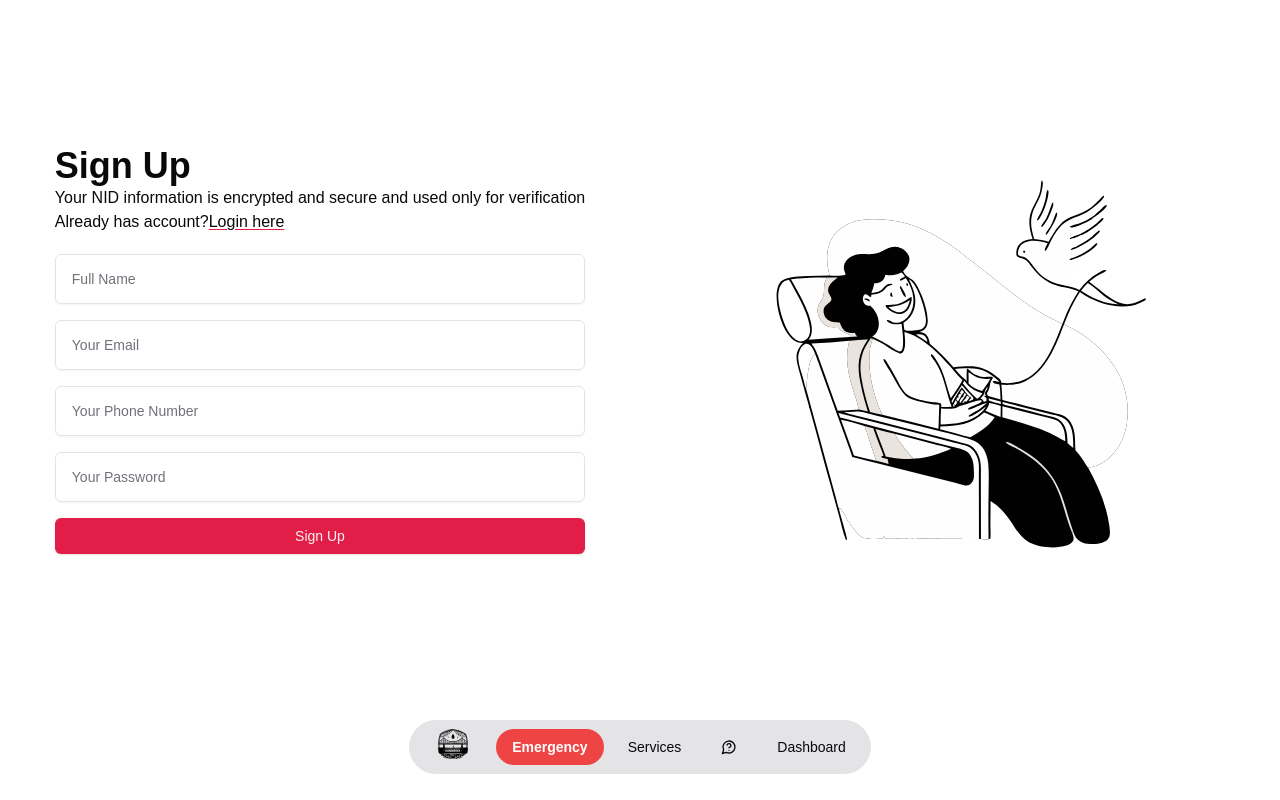
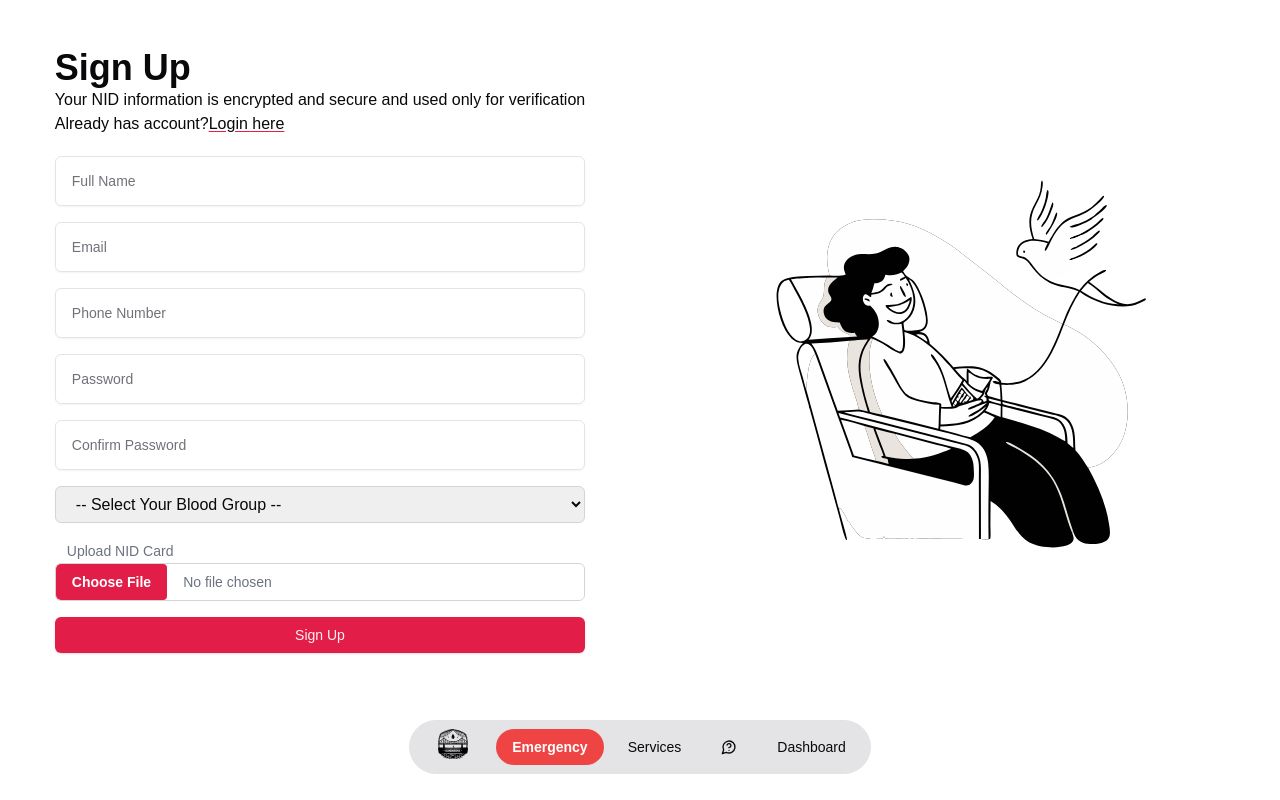
Before and after one commit to istiaqueahmedarik/blood_bridge, a Next.js app in the folder client/: page /signup in a window 1280 px wide. Built offline with nearby package versions, Linux system fonts and the light colour scheme.

Commit message:
signup modified

```diff
--- a/client/src/app/donor/layout.tsx
+++ b/client/src/app/donor/layout.tsx
@@ -65,7 +65,7 @@ async function layout({
                         <div className='bg-muted aspect-video rounded-xl min-h-[calc(35svh-theme(spacing.4))] grid place-content-center'>
                             <div className='mx-auto '>
                                 <Image
-                                    src="/ariful.jpg"
+                                    src="/rf.jpeg"
                                     height={70}
                                     width={70}
                                     alt="ariful Image"
@@ -76,7 +76,7 @@ async function layout({
                                 <div className="text-lg">Md. Sajedullah Aref</div>
                                 <div className="">
                                     <span className="text-muted-foreground">Blood Group: </span>
-                                    <span className=" font-bold">A+</span>
+                                    <span className=" font-bold">O+ve</span>
                                 </div>
                                 <div className="">
                                     <Button className="hover:text-destructive" variant="ghost" asChild>
--- a/client/src/app/emergency/page.tsx
+++ b/client/src/app/emergency/page.tsx
@@ -14,7 +14,7 @@ const EmergencyBloodRequestForm = () => {
             <div className="grid grid-cols-1 md:grid-cols-2 gap-8">
                 <div className="space-y-6">
                     <div className="text-center">
-                        <DropletIcon className="mx-auto h-12 w-12 text-destructive" />
+                        <DropletIcon className="mx-auto h-12 w-12 text-destructive text-red-600 fill-current" />
                         <h1 className="mt-2 text-3xl font-bold text-foreground">Emergency Blood Request</h1>
                         <p className="mt-1 text-sm text-muted-foreground">Turn on your location for real-time access</p>
                     </div>
--- a/client/src/app/login/page.tsx
+++ b/client/src/app/login/page.tsx
@@ -24,7 +24,7 @@ function page() {
             </Link>
           </p>
         </div>
-        <Form action={'/'} className='flex flex-col gap-4 my-5'>
+        <Form action={'/donor'} className='flex flex-col gap-4 my-5'>
           <Input placeholder='Your Email' type='email' name='email' className='max-w-xl px-4 py-6' />
           <Input placeholder='Your Password' type='password' name='password' className='max-w-xl px-4 py-6' />
           <Button className='max-w-xl' variant={'default'}>Log in</Button>
--- a/client/src/app/signup/page.tsx
+++ b/client/src/app/signup/page.tsx
@@ -1,11 +1,24 @@
+'use client'
 import { Button } from '@/components/ui/button'
 import { Input } from '@/components/ui/input'
+import { Label } from '@/components/ui/label'
 import Form from 'next/form'
 import Image from 'next/image'
 import Link from 'next/link'
-import React from 'react'
+import React, { useState } from 'react'
 
 function page() {
+  const [nidCardImage, setNIdCardImage] = useState<File | null>(null); // Properly typed state
+  const [preview, setPreview] = useState<string | null>(null); // Allow null for initial state
+
+  const handleNIdCardChange = (e: React.ChangeEvent<HTMLInputElement>) => {
+    const file = e.target.files?.[0]; // Safely access the first file
+    if (file) {
+      setNIdCardImage(file); // Save the file for further processing
+      setPreview(URL.createObjectURL(file)); // Generate preview URL
+    }
+  };
+
   return (
     <div className='grid grid-cols-2 place-content-center h-[90vh] w-full m-auto'>
       <div className='p-10 m-auto'>
@@ -23,9 +36,43 @@ function page() {
         </div>
         <Form action={'/login'} className='flex flex-col gap-4 my-5'>
           <Input placeholder='Full Name' type='text' name='name' className='max-w-xl px-4 py-6' />
-          <Input placeholder='Your Email' type='email' name='email' className='max-w-xl px-4 py-6' />
-          <Input placeholder='Your Phone Number' type='phone' name='phone' className='max-w-xl px-4 py-6' />
-          <Input placeholder='Your Password' type='password' name='password' className='max-w-xl px-4 py-6' />
+          <Input placeholder='Email' type='email' name='email' className='max-w-xl px-4 py-6' />
+          <Input placeholder='Phone Number' type='phone' name='phone' className='max-w-xl px-4 py-6' />
+          <Input placeholder='Password' type='password' name='password' className='max-w-xl px-4 py-6' />
+          <Input placeholder='Confirm Password' type='password' name='Confirm-password' className='max-w-xl px-4 py-6' />
+
+          {/**Blood group of donor */}
+          <select
+          id="bloodType"
+          name="bloodType"
+          className="px-4 py-2 border border-gray-300 rounded-md w-full"
+          defaultValue=""
+          >
+          <option value="" disabled selected>
+          -- Select Your Blood Group --
+          </option>
+          <option value="A+">A+</option>
+          <option value="A-">A-</option>
+          <option value="B+">B+</option>
+          <option value="B-">B-</option>
+          <option value="O+">O+</option>
+          <option value="O-">O-</option>
+          <option value="AB+">AB+</option>
+          <option value="AB-">AB-</option>
+          </select>
+
+          {/* NID Card Input */}
+          <div>
+            <label htmlFor='nidCard' className='text-gray-500 ml-3 text-sm font-medium '>Upload NID Card</label>
+            <input
+              type='file'
+              id='nidCard'
+              accept='image/*'
+              onChange={handleNIdCardChange}
+              className='block w-full text-sm text-gray-500 border border-gray-300 rounded-md file:mr-4 file:py-2 file:px-4 file:rounded-sm file:border-0 file:text-sm file:font-semibold file:bg-primary file:text-white hover:file:bg-primary-dark'
+            />
+          </div>
+
           <Button className='max-w-xl' variant={'default'}>Sign Up</Button>
 
         </Form>
--- a/client/src/app/users/page.tsx
+++ b/client/src/app/users/page.tsx
@@ -15,7 +15,7 @@ function page() {
                 </div>
 
                 <div className="grid md:grid-cols-3 gap-6 max-w-5xl mx-auto">
-                    <Link href="/nid_verify">
+                    <Link href="/signup">
                         <Card className="group isolate flex flex-col rounded-2xl bg-popover transition-all hover:bg-primary shadow-[inset_0_1px,inset_0_0_0_1px] shadow-white/[0.025] overflow-hidden">
                             <CardContent className="relative z-10 flex-none px-6 order-last pb-6">
                                 <h2 className="text-2xl font-bold text-center text-white">Donor</h2>
```
Also changed, not shown: client/public/rf.jpeg (added).
